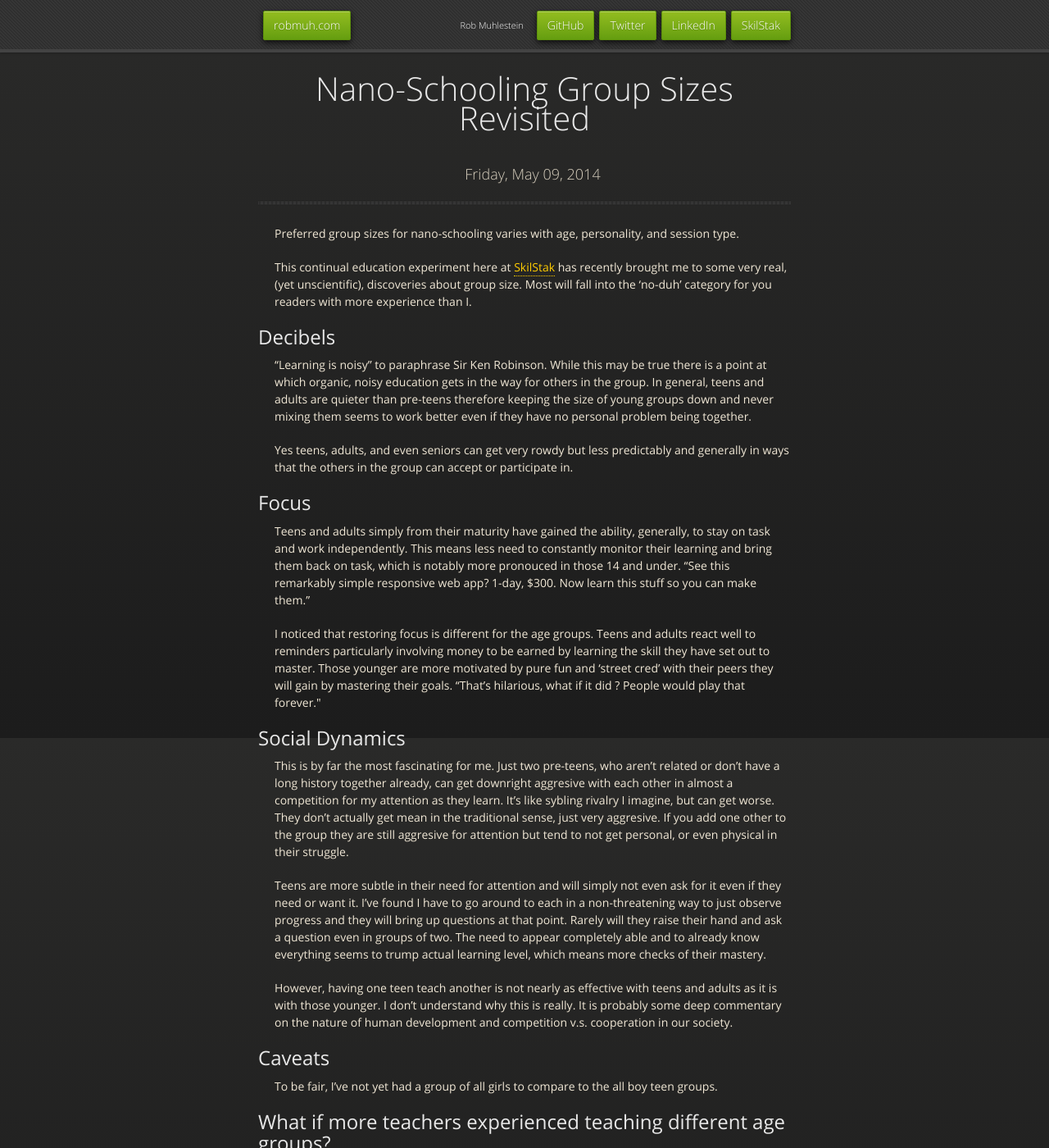
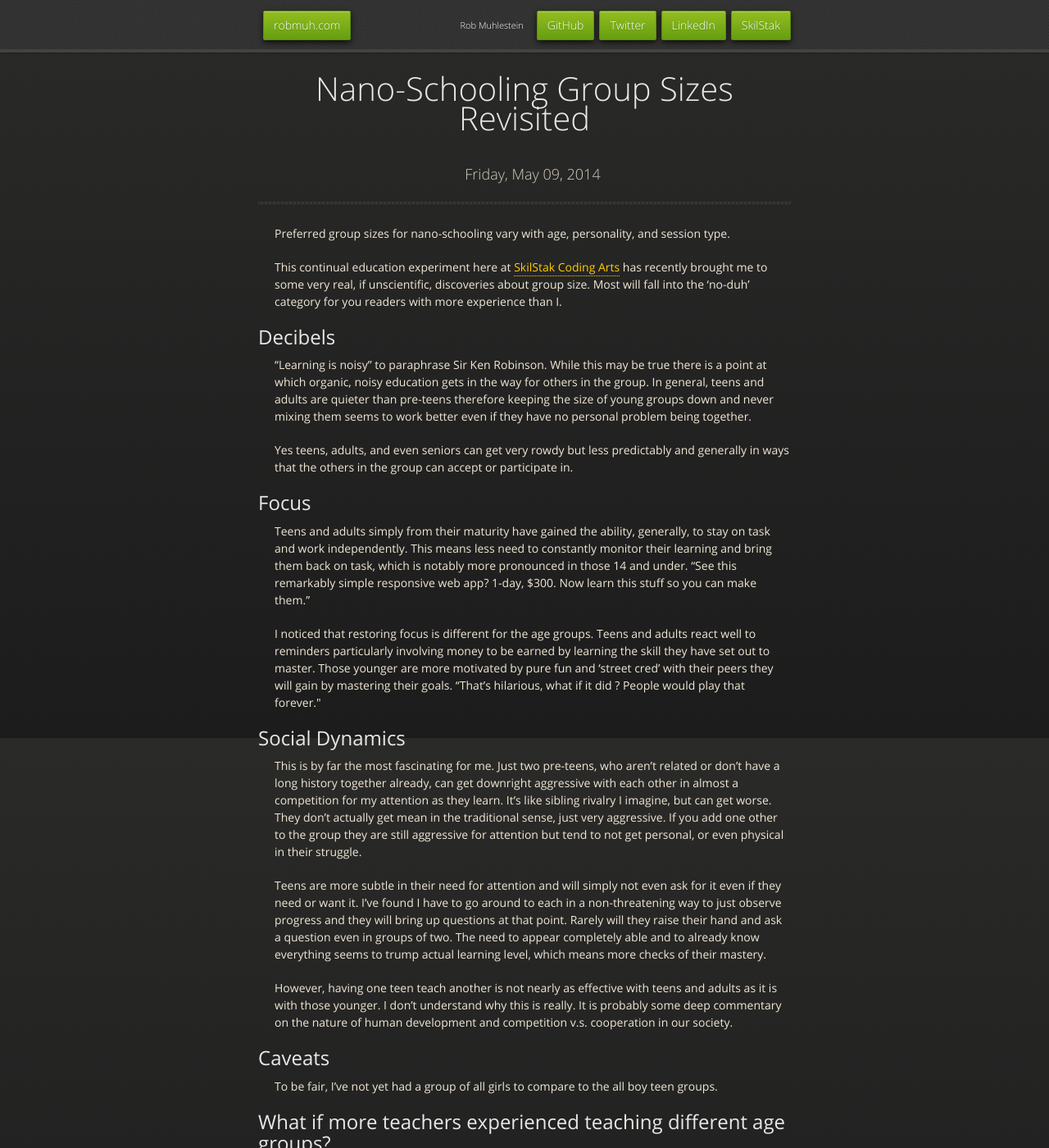
Before and after one commit to robmuh/robmuh.github.com, a Jekyll site: the page built from _posts/2014-05-09-nano-schooling-revisited.markdown, in a window 1280 px wide and 1400 px high. Shown: the whole window at 82% size. Built offline with Jekyll 4.4.1, drawn with Linux system fonts in a browser that asks for light colours; nearby versions of some CDN libraries; comment, search, counter and statistics services are not loaded.

```diff
--- a/_drafts/2014-02-12-.markdown
+++ /dev/null
@@ -1,3 +0,0 @@
----
-layout: post
----
--- a/_posts/2014-05-09-nano-schooling-revisited.markdown
+++ b/_posts/2014-05-09-nano-schooling-revisited.markdown
@@ -3,13 +3,13 @@ layout: post
 title: Nano-Schooling Group Sizes Revisited
 ---
 
-Preferred group sizes for nano-schooling varies with age, personality, and
+Preferred group sizes for nano-schooling vary with age, personality, and
 session type.
 
-This continual education experiment here at [SkilStak](http://skilstak.com)
-has recently brought me to some very real, (yet unscientific),
-discoveries about group size. Most will fall into the 'no-duh' category
-for you readers with more experience than I.
+This continual education experiment here at [SkilStak Coding
+Arts](http://skilstak.com) has recently brought me to some very real,
+if unscientific, discoveries about group size. Most will fall into the
+'no-duh' category for you readers with more experience than I.
 
 ## Decibels
 
@@ -29,7 +29,7 @@ accept or participate in.
 Teens and adults simply from their maturity have gained the ability,
 generally, to stay on task and work independently. This means less
 need to constantly monitor their learning and bring them back on task,
-which is notably more pronouced in those 14 and under. "See this
+which is notably more pronounced in those 14 and under. "See this
 remarkably simple responsive web app? 1-day, $300. Now learn this
 stuff so you can make them."
 
@@ -44,11 +44,11 @@ People would play that forever."
 
 This is by far the most fascinating for me. Just two pre-teens, who
 aren't related or don't have a long history together already, can get
-downright aggresive with each other in almost a competition for my
-attention as they learn. It's like sybling rivalry I imagine, but can
+downright aggressive with each other in almost a competition for my
+attention as they learn. It's like sibling rivalry I imagine, but can
 get worse. They don't actually get mean in the traditional sense, just
-very aggresive. If you add one other to the group they are still
-aggresive for attention but tend to not get personal, or even physical
+very aggressive. If you add one other to the group they are still
+aggressive for attention but tend to not get personal, or even physical
 in their struggle.
 
 Teens are more subtle in their need for attention and will simply not even
```
Also changed, not shown: _posts/2014-08-17-scratch-misses-itch.markdown (added, +118 -0 lines).
